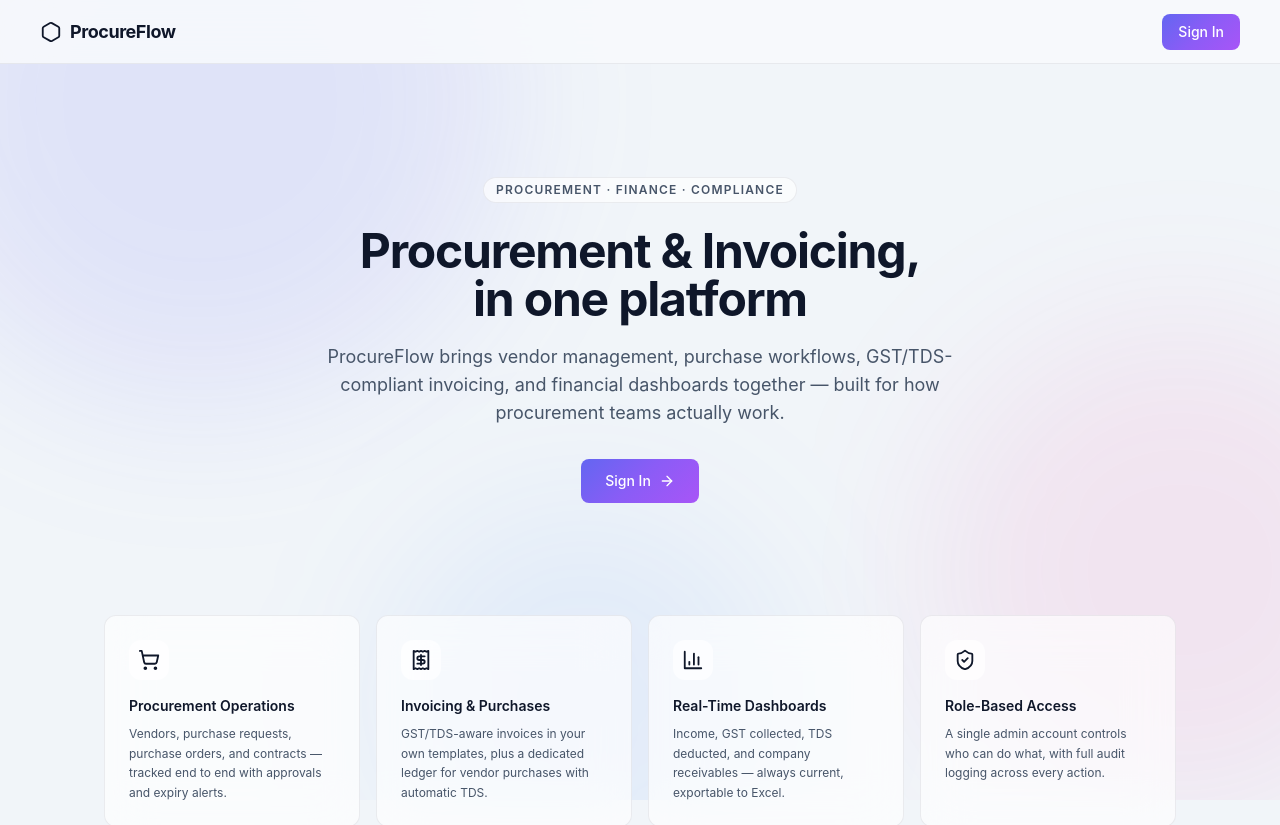
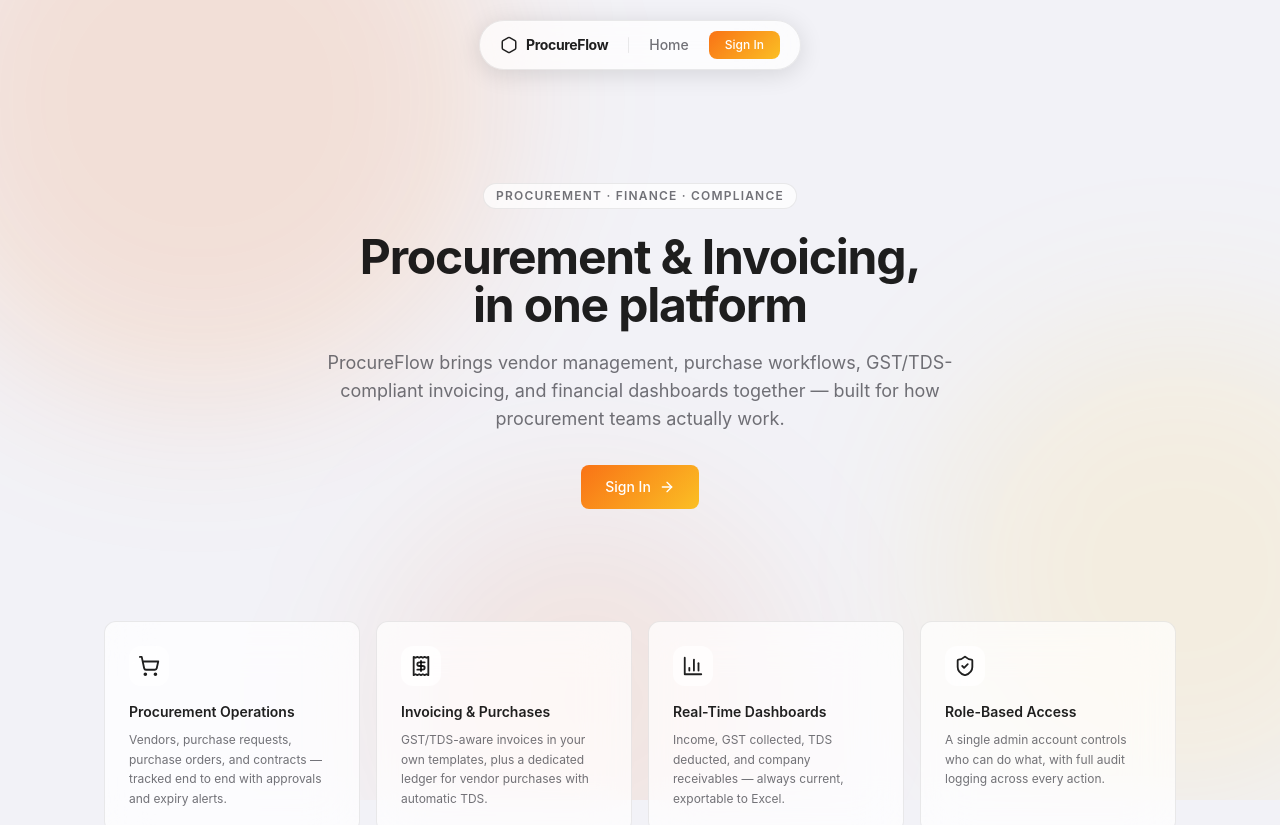
Before and after one commit to KONDOJUVINAYKUMAR08/ProcureFlow, a React (Create React App) app in the folder frontend/: page / in a window 1280 px wide. Shown: the top 825 px of the page. Built offline with nearby package versions, Linux system fonts and the light colour scheme; no server answers; the HTML template or start-up script is replaced by a standard one.

Commit message:
Fix chart colors for light/dark theme; replace purple with sunset orange accent; add iOS glass pill navbar on home page; add Home nav button in header

```diff
--- a/frontend/src/App.tsx
+++ b/frontend/src/App.tsx
@@ -77,6 +77,7 @@ const RoleRoute: React.FC<{ children: React.ReactNode; roles: string[] }> = ({ c
 function AppRoutes() {
   return (
     <Routes>
+      <Route path="/home" element={<Home />} />
       <Route path="/login" element={<PublicRoute><Login /></PublicRoute>} />
       <Route path="/forgot-password" element={<PublicRoute><ForgotPassword /></PublicRoute>} />
       <Route path="/reset-password" element={<PublicRoute><ResetPassword /></PublicRoute>} />
--- a/frontend/src/components/layout/Header.tsx
+++ b/frontend/src/components/layout/Header.tsx
@@ -4,7 +4,7 @@ import { useQuery } from '@tanstack/react-query';
 import { useAuth } from '../../context/AuthContext';
 import { useTheme } from '../../context/ThemeContext';
 import { notificationApi } from '../../services/endpoints';
-import { Menu, Bell, Search, LogOut, Sun, Moon } from 'lucide-react';
+import { Menu, Bell, Search, LogOut, Sun, Moon, Home } from 'lucide-react';
 
 interface HeaderProps {
   onMenuToggle: () => void;
@@ -63,6 +63,18 @@ const Header: React.FC<HeaderProps> = ({ onMenuToggle }) => {
       </div>
 
       <div className="flex items-center gap-2">
+        {/* Home page link */}
+        <button
+          onClick={() => navigate('/home')}
+          title="Go to home page"
+          className="p-2 rounded-lg transition-colors"
+          style={{ color: 'var(--fg-muted)' }}
+          onMouseEnter={e => (e.currentTarget.style.backgroundColor = 'var(--glass-bg)')}
+          onMouseLeave={e => (e.currentTarget.style.backgroundColor = 'transparent')}
+        >
+          <Home size={18} />
+        </button>
+
         {/* Theme toggle */}
         <button
           onClick={toggleTheme}
@@ -86,7 +98,7 @@ const Header: React.FC<HeaderProps> = ({ onMenuToggle }) => {
           <Bell size={18} />
           {unreadCount > 0 && (
             <span className="absolute -top-0.5 -right-0.5 w-4 h-4 text-[10px] font-bold rounded-full flex items-center justify-center keep-white"
-              style={{ background: 'linear-gradient(135deg,#6366f1,#a855f7)', color: '#fff' }}>
+              style={{ background: 'linear-gradient(135deg,#f97316,#fbbf24)', color: '#fff' }}>
               {unreadCount > 9 ? '9+' : unreadCount}
             </span>
           )}
@@ -98,7 +110,7 @@ const Header: React.FC<HeaderProps> = ({ onMenuToggle }) => {
         <div className="flex items-center gap-3">
           <div
             className="w-8 h-8 rounded-full flex items-center justify-center text-xs font-medium keep-white"
-            style={{ background: 'linear-gradient(135deg,#6366f1,#8b5cf6)', color: '#fff' }}
+            style={{ background: 'linear-gradient(135deg,#f97316,#fbbf24)', color: '#fff' }}
           >
             {user?.firstName?.[0]}{user?.lastName?.[0]}
           </div>
--- a/frontend/src/components/layout/Sidebar.tsx
+++ b/frontend/src/components/layout/Sidebar.tsx
@@ -90,7 +90,7 @@ const NavItemComponent: React.FC<{ item: NavItem; onClose: () => void; depth?: n
       title={collapsed ? item.label : undefined}
       className={`flex items-center gap-3 px-3 py-2 rounded-lg text-sm font-medium transition-all duration-200 ${collapsed ? 'justify-center' : ''}`}
       style={({ isActive: active }) => ({
-        background: active ? 'linear-gradient(135deg,#6366f1,#8b5cf6)' : 'transparent',
+        background: active ? 'linear-gradient(135deg,#f97316,#fbbf24)' : 'transparent',
         color: active ? '#ffffff' : 'var(--fg-muted)',
         paddingLeft: !collapsed && depth > 0 ? `${depth * 12 + 12}px` : undefined,
       })}
@@ -211,7 +211,7 @@ const Sidebar: React.FC<SidebarProps> = ({ isOpen, onClose, collapsed = false })
         >
           <div
             className="w-8 h-8 rounded-full flex items-center justify-center text-xs font-semibold shrink-0 keep-white"
-            style={{ background: 'linear-gradient(135deg,#6366f1,#8b5cf6)', color: '#fff' }}
+            style={{ background: 'linear-gradient(135deg,#f97316,#fbbf24)', color: '#fff' }}
           >
             {user?.firstName?.[0]}{user?.lastName?.[0]}
           </div>
--- a/frontend/src/index.css
+++ b/frontend/src/index.css
@@ -16,36 +16,36 @@
   --glass-hover:      rgba(255,255,255,0.07);
   --input-bg:         rgba(0,0,0,0.5);
   --input-border:     rgba(255,255,255,0.1);
-  --input-focus:      rgba(99,102,241,0.6);
+  --input-focus:      rgba(249,115,22,0.65);
   --surface:          rgba(17,17,17,0.9);
   --sidebar-bg:       rgba(0,0,0,0.85);
   --header-bg:        rgba(0,0,0,0.8);
   --scrollbar-track:  #000000;
   --scrollbar-thumb:  #262626;
-  --orb-1:            rgba(99,102,241,0.18);
-  --orb-2:            rgba(168,85,247,0.15);
-  --orb-3:            rgba(59,130,246,0.12);
+  --orb-1:            rgba(249,115,22,0.18);
+  --orb-2:            rgba(251,191,36,0.14);
+  --orb-3:            rgba(234,88,12,0.12);
 }
 
 html.light {
-  --page-bg:          #f1f5f9;
-  --fg:               rgba(15,23,42,1);
-  --fg-muted:         rgba(71,85,105,1);
-  --fg-faint:         rgba(148,163,184,1);
-  --glass-bg:         rgba(255,255,255,0.65);
-  --glass-border:     rgba(15,23,42,0.07);
-  --glass-hover:      rgba(255,255,255,0.80);
-  --input-bg:         rgba(255,255,255,0.70);
-  --input-border:     rgba(15,23,42,0.12);
-  --input-focus:      rgba(99,102,241,0.5);
-  --surface:          rgba(255,255,255,0.90);
-  --sidebar-bg:       rgba(248,250,252,0.88);
-  --header-bg:        rgba(248,250,252,0.88);
-  --scrollbar-track:  #f1f5f9;
-  --scrollbar-thumb:  #cbd5e1;
-  --orb-1:            rgba(99,102,241,0.12);
-  --orb-2:            rgba(236,72,153,0.09);
-  --orb-3:            rgba(59,130,246,0.08);
+  --page-bg:          #f2f2f7;
+  --fg:               rgba(0,0,0,0.88);
+  --fg-muted:         rgba(60,60,67,0.72);
+  --fg-faint:         rgba(60,60,67,0.42);
+  --glass-bg:         rgba(255,255,255,0.72);
+  --glass-border:     rgba(0,0,0,0.08);
+  --glass-hover:      rgba(255,255,255,0.86);
+  --input-bg:         rgba(255,255,255,0.80);
+  --input-border:     rgba(0,0,0,0.10);
+  --input-focus:      rgba(249,115,22,0.55);
+  --surface:          rgba(255,255,255,0.92);
+  --sidebar-bg:       rgba(242,242,247,0.85);
+  --header-bg:        rgba(242,242,247,0.82);
+  --scrollbar-track:  #f2f2f7;
+  --scrollbar-thumb:  #c7c7cc;
+  --orb-1:            rgba(249,115,22,0.14);
+  --orb-2:            rgba(251,191,36,0.10);
+  --orb-3:            rgba(234,88,12,0.09);
 }
 
 /* ── Base ─────────────────────────────────────────────────────────────────── */
@@ -82,33 +82,33 @@ html.light .text-neutral-600 { color: var(--fg-faint) !important; }
 html.light select option { background-color: #f8fafc; color: #0f172a; }
 html.light select { color: var(--fg); }
 
-/* Tab/segment active: bg-white text-black in dark stays inverted in light */
-html.light .tab-active-dark { background: linear-gradient(135deg,#6366f1,#8b5cf6) !important; color: #fff !important; }
+/* Tab/segment active: sunset gradient in both themes */
+html.light .tab-active-dark { background: linear-gradient(135deg,#f97316,#fbbf24) !important; color: #fff !important; }
 
 /* ── Components ───────────────────────────────────────────────────────────── */
 @layer components {
 
-  /* Glass Card */
+  /* Glass Card — Apple-style frosted glass with saturate boost */
   .glass-card {
     background-color: var(--glass-bg);
     border: 1px solid var(--glass-border);
-    backdrop-filter: blur(24px);
-    -webkit-backdrop-filter: blur(24px);
+    backdrop-filter: blur(24px) saturate(160%);
+    -webkit-backdrop-filter: blur(24px) saturate(160%);
     border-radius: 0.75rem;
   }
 
   .glass-card-hover {
     background-color: var(--glass-bg);
     border: 1px solid var(--glass-border);
-    backdrop-filter: blur(24px);
-    -webkit-backdrop-filter: blur(24px);
+    backdrop-filter: blur(24px) saturate(160%);
+    -webkit-backdrop-filter: blur(24px) saturate(160%);
     border-radius: 0.75rem;
     transition: all 0.3s;
   }
   .glass-card-hover:hover {
     background-color: var(--glass-hover);
     border-color: var(--input-focus);
-    box-shadow: 0 8px 32px rgba(99,102,241,0.08);
+    box-shadow: 0 8px 32px rgba(249,115,22,0.08);
   }
 
   .glow-effect { box-shadow: 0 0 40px -10px rgba(99,102,241,0.15); }
@@ -134,12 +134,12 @@ html.light .tab-active-dark { background: linear-gradient(135deg,#6366f1,#8b5cf6
   .input-field::placeholder { color: var(--fg-faint); }
   .input-field:focus {
     border-color: var(--input-focus);
-    box-shadow: 0 0 0 3px rgba(99,102,241,0.12);
+    box-shadow: 0 0 0 3px rgba(249,115,22,0.14);
   }
 
-  /* Primary button — indigo→violet gradient */
+  /* Primary button — sunset orange→amber gradient */
   .btn-primary {
-    background: linear-gradient(135deg, #6366f1 0%, #8b5cf6 50%, #a855f7 100%);
+    background: linear-gradient(135deg, #f97316 0%, #fbbf24 100%);
     color: #ffffff !important;
     padding: 0.625rem 1.5rem;
     border-radius: 0.5rem;
@@ -154,8 +154,8 @@ html.light .tab-active-dark { background: linear-gradient(135deg,#6366f1,#8b5cf6
     gap: 0.5rem;
   }
   .btn-primary:hover:not(:disabled) {
-    background: linear-gradient(135deg, #5558e9 0%, #7c3aed 50%, #9333ea 100%);
-    box-shadow: 0 4px 20px rgba(99,102,241,0.4);
+    background: linear-gradient(135deg, #ea580c 0%, #f59e0b 100%);
+    box-shadow: 0 4px 22px rgba(249,115,22,0.45);
   }
   .btn-primary:active:not(:disabled) { transform: scale(0.98); }
   .btn-primary:disabled { opacity: 0.5; cursor: not-allowed; }
--- a/frontend/src/modules/home/Home.tsx
+++ b/frontend/src/modules/home/Home.tsx
@@ -35,17 +35,28 @@ const Home: React.FC = () => {
         <div className="orb orb-3" />
       </div>
 
-      <header
-        className="relative z-10 flex items-center justify-between px-6 sm:px-10 h-16 backdrop-blur-xl"
-        style={{ borderBottom: '1px solid var(--glass-border)', backgroundColor: 'var(--header-bg)' }}
-      >
-        <div className="flex items-center gap-2">
-          <Hexagon size={22} style={{ color: 'var(--fg)' }} />
-          <span className="text-lg font-bold tracking-tight" style={{ color: 'var(--fg)' }}>
-            ProcureFlow
-          </span>
-        </div>
-        <Link to="/login" className="btn-primary text-sm px-4 py-2">Sign In</Link>
+      {/* Floating glass pill navbar — iOS/macOS style */}
+      <header className="relative z-10 flex justify-center pt-5 px-4">
+        <nav
+          className="flex items-center gap-5 px-5 py-2.5 rounded-full"
+          style={{
+            backdropFilter: 'blur(28px) saturate(180%)',
+            WebkitBackdropFilter: 'blur(28px) saturate(180%)',
+            backgroundColor: 'var(--glass-bg)',
+            border: '1px solid var(--glass-border)',
+            boxShadow: '0 4px 24px rgba(0,0,0,0.12), inset 0 1px 0 rgba(255,255,255,0.18)',
+          }}
+        >
+          <div className="flex items-center gap-2">
+            <Hexagon size={18} style={{ color: 'var(--fg)' }} />
+            <span className="text-sm font-bold tracking-tight" style={{ color: 'var(--fg)' }}>
+              ProcureFlow
+            </span>
+          </div>
+          <div className="w-px h-4 rounded-full" style={{ backgroundColor: 'var(--glass-border)' }} />
+          <span className="text-sm font-medium" style={{ color: 'var(--fg-muted)' }}>Home</span>
+          <Link to="/login" className="btn-primary text-xs px-4 py-1.5">Sign In</Link>
+        </nav>
       </header>
 
       <main className="relative z-10">
```
Also changed, not shown: frontend/src/modules/dashboard/Dashboard.tsx (+18 -13 lines), frontend/src/modules/finance/InvoiceDashboard.tsx (+14 -10 lines).
